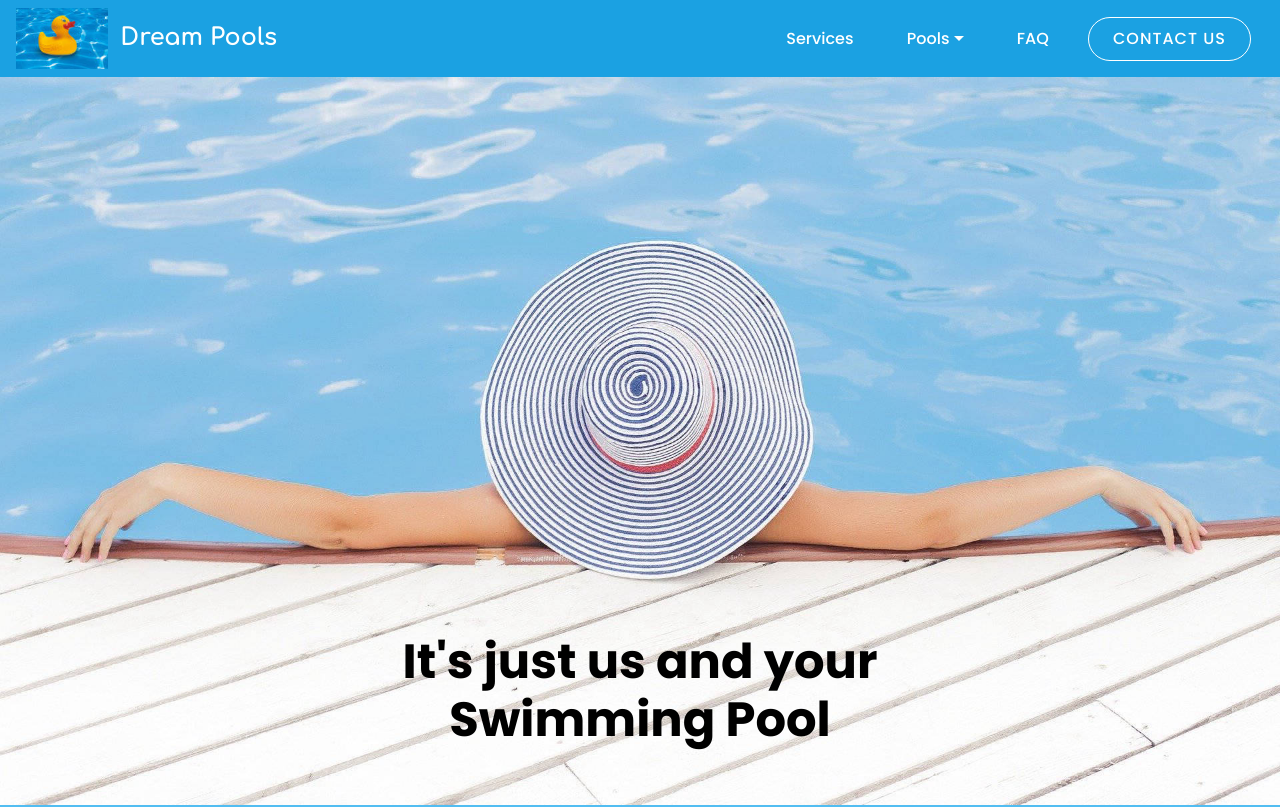
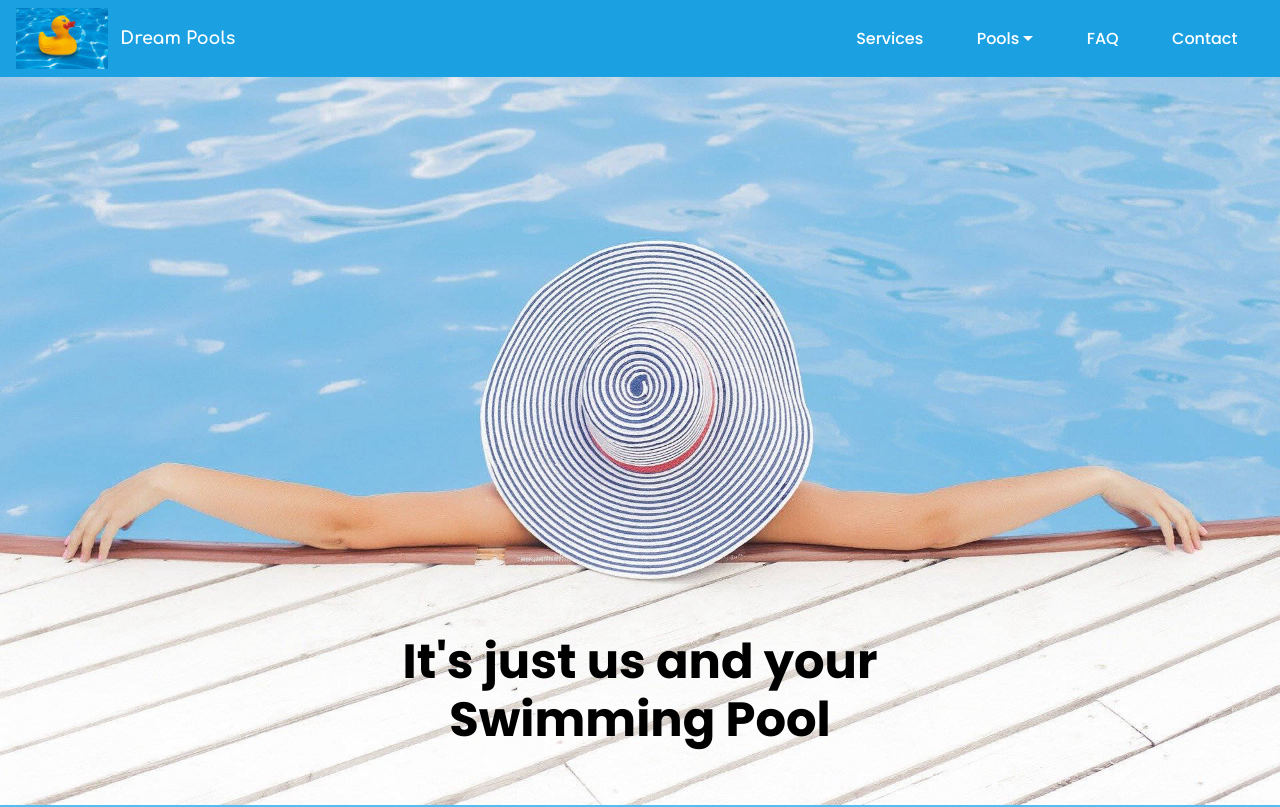
Before and after one commit to Psc1nz/DreamPools, a plain HTML site: page index.html in a window 1280 px wide. Shown: the top 807 px of the page. Drawn offline with Linux system fonts and the light colour scheme; files whose address does not match are found by name; a web font is replaced by a local one.

```diff
--- a/index.html
+++ b/index.html
@@ -43,7 +43,7 @@
                     <img src="assets/images/mbr-1-122x81.jpg" alt="Mobirise" title="" style="height: 3.8rem;">
                 </a>
             </span>
-            <span class="navbar-caption-wrap"><a class="navbar-caption text-white display-5" href="https://mobirise.com">
+            <span class="navbar-caption-wrap"><a class="navbar-caption text-white display-7" href="https://mobirise.com">
                     Dream Pools</a></span>
         </div>
         <button class="navbar-toggler" type="button" data-toggle="collapse" data-target="#navbarSupportedContent" aria-controls="navbarNavAltMarkup" aria-expanded="false" aria-label="Toggle navigation">
@@ -55,7 +55,7 @@
             </div>
         </button>
       <div class="collapse navbar-collapse" id="navbarSupportedContent">
-            <ul class="navbar-nav nav-dropdown" data-app-modern-menu="true"><li class="nav-item">
+            <ul class="navbar-nav nav-dropdown nav-right" data-app-modern-menu="true"><li class="nav-item">
                     <a class="nav-link link text-white display-4" href="index.html#content8-5">Services</a>
                 </li>
                 <li class="nav-item dropdown">
@@ -63,11 +63,9 @@
                 </li>
                 <li class="nav-item">
                     <a class="nav-link link text-white display-4" href="index.html#accordion1-8">FAQ</a>
-                </li></ul>
+                </li><li class="nav-item"><a class="nav-link link text-white display-4" href="index.html#form3-7">Contact</a></li></ul>
 
-            <div class="navbar-buttons mbr-section-btn"><a class="btn btn-sm btn-white-outline display-4" href="index.html#form3-7">
-                  CONTACT US
-                </a></div>
+
       </div>
     </nav>
 </section>
@@ -247,7 +245,7 @@
         <div class="row justify-content-center">
             <div class="form-1 col-md-8 col-lg-5" data-form-type="formoid">
 <!--Formbuilder Form-->
-<form action="https://mobirise.com/" method="POST" class="mbr-form form-with-styler" data-form-title="My Mobirise Form"><input type="hidden" name="email" data-form-email="true" value="W4vqImgNYZDljNt6vx6MSlUUpbNixWcX17+KxCzKnYPpfkICT+RDpZLNt3Xhjqbbe83ozvFHg5hbu5CWawzjzFgXIFY2VFfneTdMqUOjGWUVr4JWUezhQ4AfxsVW1HW+.nVj5axTwTcVSFdQgP3yGJcX1B/NR9TKgSur1630squ8b2erZJBAH0kzSn1k1L2KQtBQ8QzGLgQmisbAKBdqz6cTcViVgrxSDM16+9OJY/pkaPjt8SMFfOAL2EpqA609X">
+<form action="https://mobirise.com/" method="POST" class="mbr-form form-with-styler" data-form-title="My Mobirise Form"><input type="hidden" name="email" data-form-email="true" value="qFRItX+IWLr3SzCZW0tp8vg2Bwmrlz6mZteY8EtjjxbDUm4lXG71qhyNUuIM3TjjhWXxFbxCi3Vz6GGhDCYNSLNXsuqlkmrRRxJAQaqEJHxzhVmKmHRgtC6689tNXEer.hq+fc53SsxDaqrCG77SuxfJZzuHqAGLWAJzLUZVrXrVrVLNiMM99AXtCGYvRs/ToEakkXVvMKok5Dfb/QJKsGqHLPwzvgkHQMEdS4qiSN698SX5yoiRUokkrGe+xxIIg">
 <div class="form-row">
 <div hidden="hidden" data-form-alert="" class="alert alert-success col-12">Thanks for filling out the form!</div>
 <div hidden="hidden" data-form-alert-danger="" class="alert alert-danger col-12">
```
Also changed, not shown: page1.html (+4 -6 lines), page3.html (+4 -6 lines), page4.html (+4 -6 lines), 1 other file.
